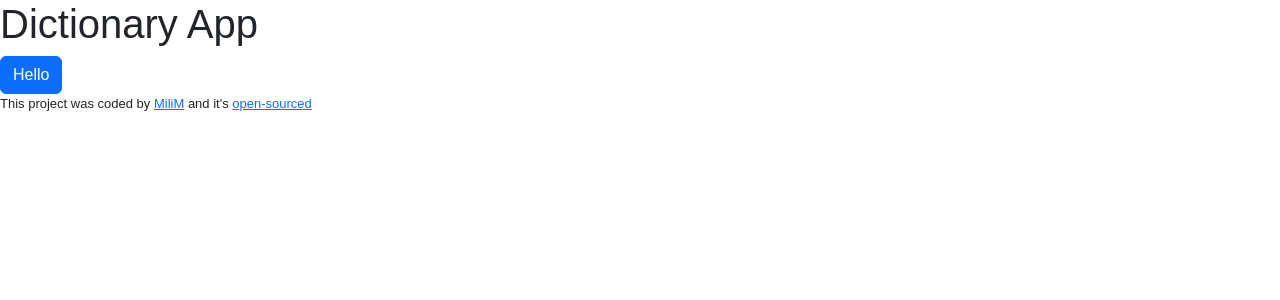
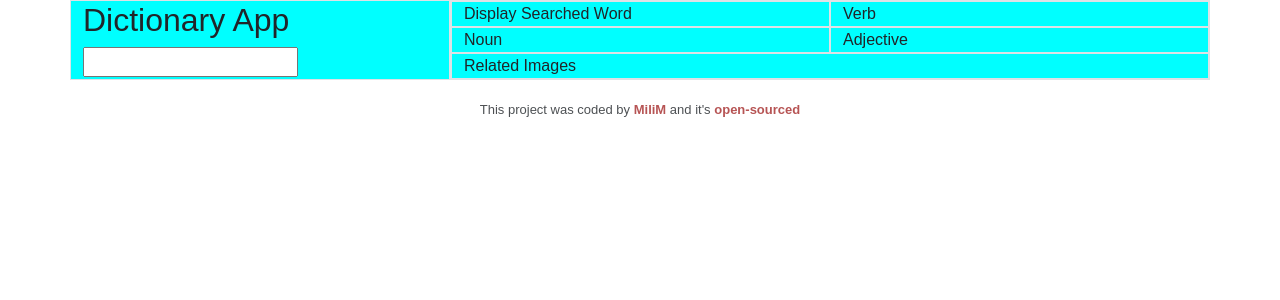
Before and after one commit to milimk/react-dictionary-app, a React (Create React App) app: page / in a window 1280 px wide. Shown: the top 300 px of the page. Built offline with nearby package versions, Linux system fonts and the light colour scheme.

Commit message:
Dictionary component setup

```diff
--- a/src/App.css
+++ b/src/App.css
@@ -4,4 +4,17 @@
 
 .App footer {
   font-size: 13px;
+  text-align: center;
+  padding-top: 20px;
+  opacity: 0.8;
 }
+
+.App footer a {
+  color: brown;
+  text-decoration: none;
+  font-weight: 600;
+}
+
+.App footer a:hover {
+  text-decoration: underline;
+}
--- a/src/App.js
+++ b/src/App.js
@@ -1,14 +1,12 @@
 import "./App.css";
+import Dictionary from "./Dictionary";
 
 function App() {
   return (
     <div className="App">
       <header></header>
       <main>
-        <h1>Dictionary App</h1>
-        <a href="#" className="btn btn-primary">
-          Hello
-        </a>
+        <Dictionary />
       </main>
       <footer>
         This project was coded by{" "}
--- /dev/null
+++ b/src/Dictionary.css
@@ -0,0 +1,3 @@
+.Dictionary .container {
+  background-color: aqua;
+}
--- /dev/null
+++ b/src/Dictionary.js
@@ -0,0 +1,43 @@
+import React, { useState } from "react";
+import "./Dictionary.css";
+
+export default function Dictionary() {
+  let [keyword, setKeyword] = useState("");
+
+  function searchWords(event) {
+    event.preventDefault();
+    alert(`Searching for ${keyword}`);
+  }
+
+  function handleSearch(event) {
+    setKeyword(event.target.value);
+  }
+
+  return (
+    <div className="Dictionary">
+      <div className="container">
+        <div className="row">
+          <div className="col-4 border">
+            <h2>Dictionary App</h2>
+            <form onSubmit={searchWords}>
+              <input type="search" onChange={handleSearch} />
+            </form>
+          </div>
+          <div className="col-8 border">
+            <div className="row">
+              <div className="col border">Display Searched Word</div>
+              <div className="col border">Verb</div>
+            </div>
+            <div className="row">
+              <div className="col border">Noun</div>
+              <div className="col border">Adjective</div>
+            </div>
+            <div className="row">
+              <div className="col border">Related Images</div>
+            </div>
+          </div>
+        </div>
+      </div>
+    </div>
+  );
+}
```
